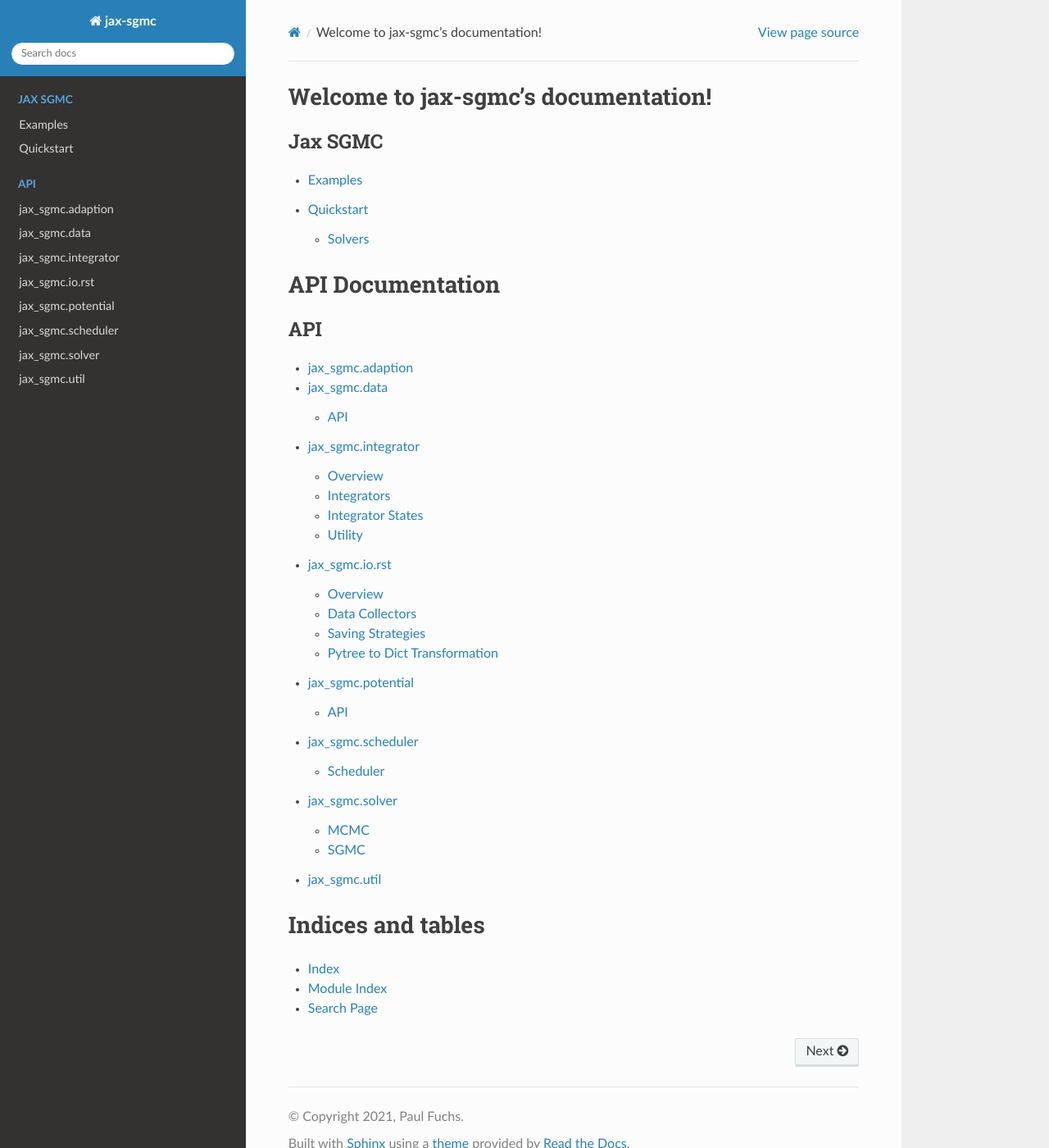
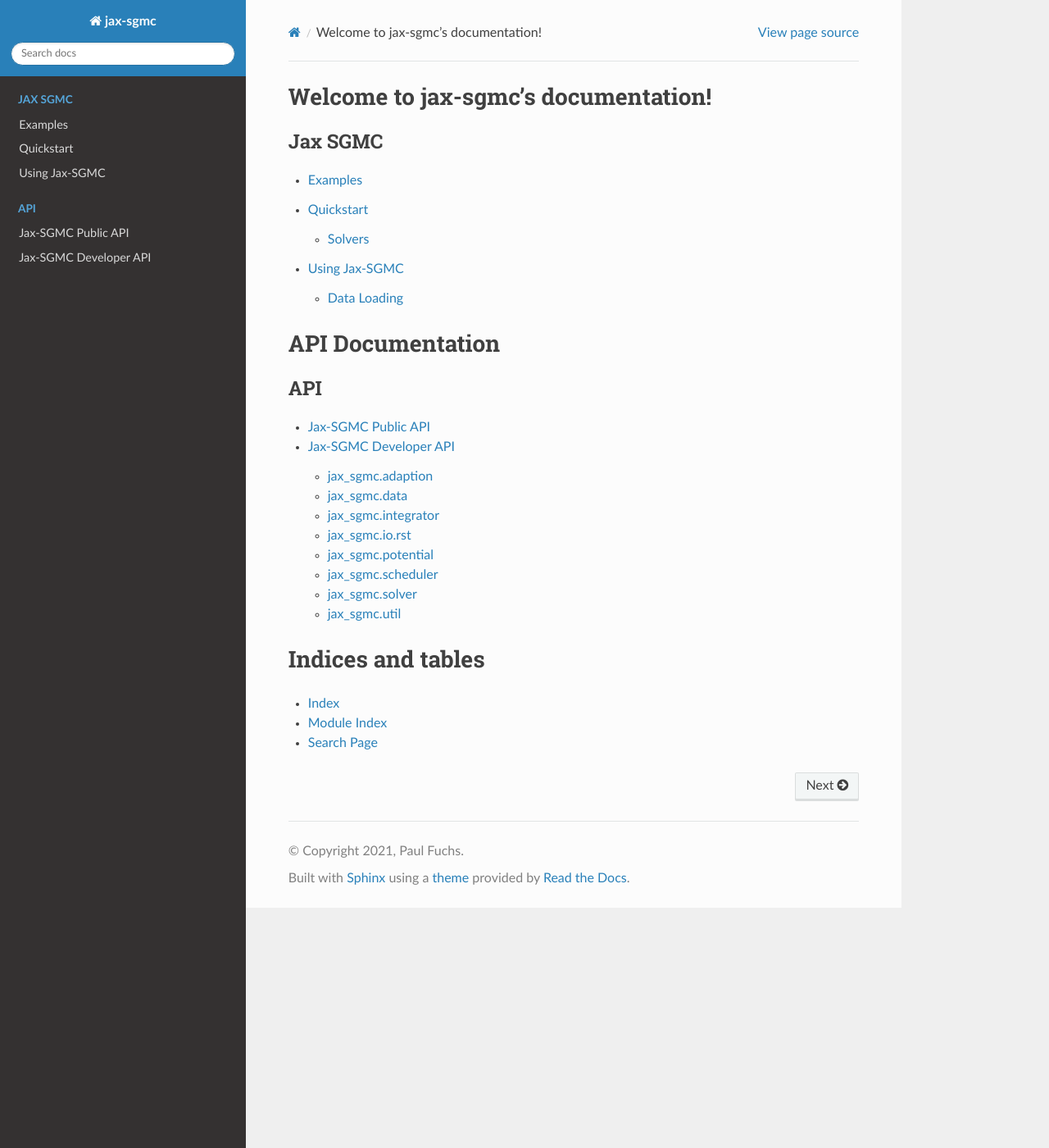
Before and after one commit to tummfm/jax-sgmc, a Sphinx documentation site: the page built from docs/index.rst, in a window 1280 px wide and 1400 px high. Shown: the whole window at 82% size. Built offline with Sphinx 7.4.7 and the Read the Docs theme 2.0.0, drawn with Linux system fonts in a browser that asks for light colours.

Commit message:
Restructured docs

```diff
--- a/docs/index.rst
+++ b/docs/index.rst
@@ -21,14 +22,8 @@ API Documentation
     :maxdepth: 2
     :caption: API
 
-    jax_sgmc.adaption
-    jax_sgmc.data
-    jax_sgmc.integrator
-    jax_sgmc.io
-    jax_sgmc.potential
-    jax_sgmc.scheduler
-    jax_sgmc.solver
-    jax_sgmc.util
+    public_api
+    developer_api
 
 
 
--- /dev/null
+++ b/docs/public_api.rst
@@ -0,0 +1,4 @@
+Jax-SGMC Public API
+====================
+
+In progress...
```
Also changed, not shown: other parts of docs/index.rst (+1 -0 lines), docs/developer_api.rst (added, +15 -0 lines), docs/usage/data.rst (added, +10 -0 lines), docs/usage/index.rst (added, +8 -0 lines), docs/developer/jax_sgmc.adaption.rst (renamed from docs/jax_sgmc.adaption.rst), docs/developer/jax_sgmc.data.rst (renamed from docs/jax_sgmc.data.rst), docs/developer/jax_sgmc.integrator.rst (renamed from docs/jax_sgmc.integrator.rst), docs/developer/jax_sgmc.io.rst (renamed from docs/jax_sgmc.io.rst), docs/developer/jax_sgmc.potential.rst (renamed from docs/jax_sgmc.potential.rst), docs/developer/jax_sgmc.scheduler.rst (renamed from docs/jax_sgmc.scheduler.rst), docs/developer/jax_sgmc.solver.rst (renamed from docs/jax_sgmc.solver.rst), docs/developer/jax_sgmc.util.rst (renamed from docs/jax_sgmc.util.rst).
